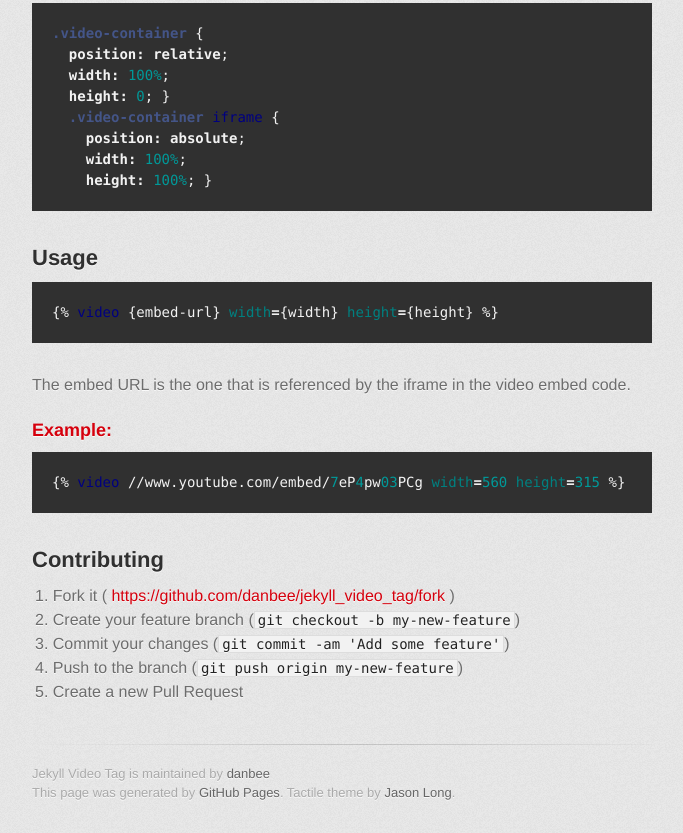
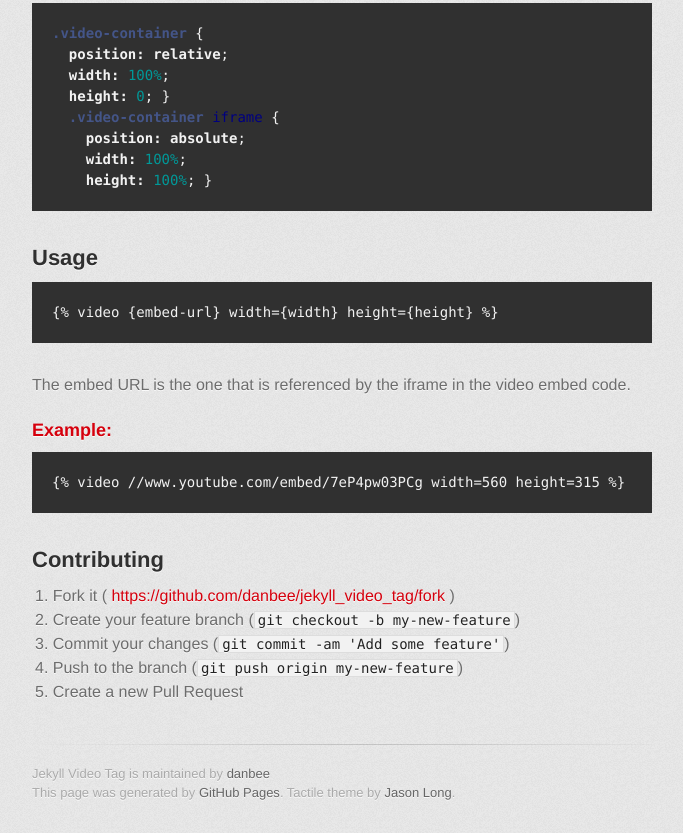
Before and after one commit to danbee/jekyll-video-tag, a plain HTML site: page index.html in a window 1280 px wide. Shown: the part 985-1818 px from the top of the page, without its empty margins (298-981 px from the left). Drawn offline with Linux system fonts and the light colour scheme; a web font is replaced by a local one.

Commit message:
Create gh-pages branch via GitHub

```diff
--- a/index.html
+++ b/index.html
@@ -74,16 +74,16 @@
 <h2>
 <a name="usage" class="anchor" href="#usage"><span class="octicon octicon-link"></span></a>Usage</h2>
 
-<div class="highlight highlight-liquid"><pre><span class="p">{%</span><span class="w"> </span><span class="nt">video</span><span class="w"> </span>{embed-url}<span class="w"> </span><span class="na">width</span><span class="o">=</span>{width}<span class="w"> </span><span class="na">height</span><span class="o">=</span>{height}<span class="w"> </span><span class="p">%}</span>
-</pre></div>
+<pre><code>{% video {embed-url} width={width} height={height} %}
+</code></pre>
 
 <p>The embed URL is the one that is referenced by the iframe in the video embed code.</p>
 
 <h3>
 <a name="example" class="anchor" href="#example"><span class="octicon octicon-link"></span></a>Example:</h3>
 
-<div class="highlight highlight-liquid"><pre><span class="p">{%</span><span class="w"> </span><span class="nt">video</span><span class="w"> </span>//www.youtube.com/embed/<span class="mi">7</span>eP<span class="mi">4</span>pw<span class="mi">03</span>PCg<span class="w"> </span><span class="na">width</span><span class="o">=</span><span class="mi">560</span><span class="w"> </span><span class="na">height</span><span class="o">=</span><span class="mi">315</span><span class="w"> </span><span class="p">%}</span>
-</pre></div>
+<pre><code>{% video //www.youtube.com/embed/7eP4pw03PCg width=560 height=315 %}
+</code></pre>
 
 <h2>
 <a name="contributing" class="anchor" href="#contributing"><span class="octicon octicon-link"></span></a>Contributing</h2>
```
Also changed, not shown: params.json (+1 -1 lines).
